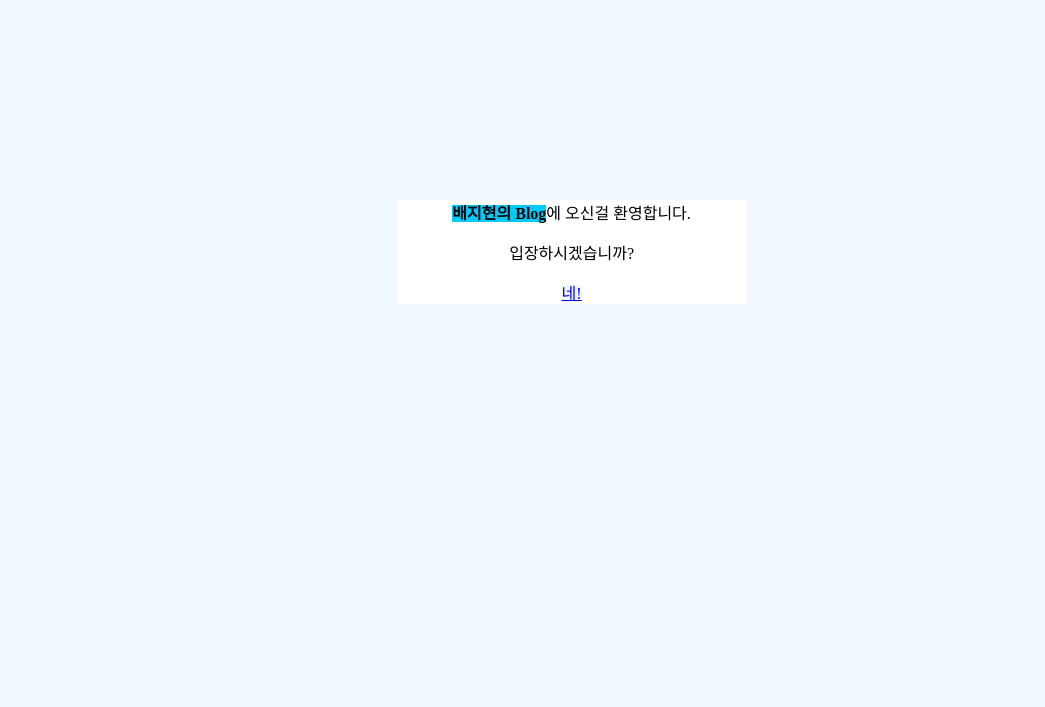
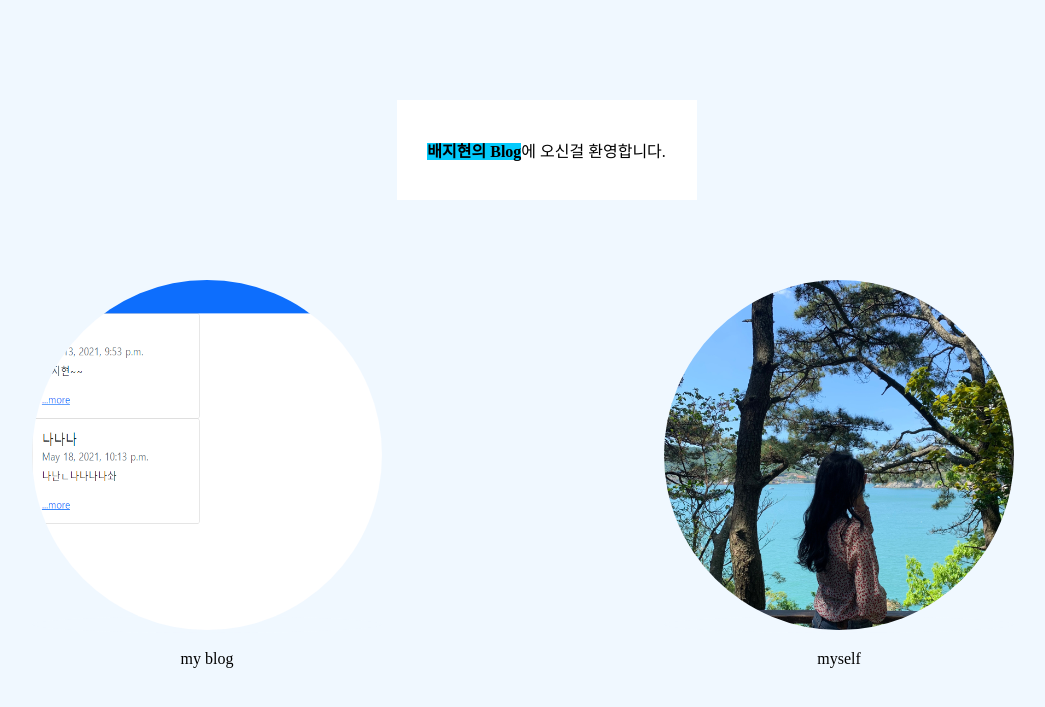
Before and after one commit to Bae-jihyun/likelion_blogproject, a Django app: page / in a window 1280 px wide. Shown: the top 707 px of the page, without its empty margins (117-1162 px from the left). Run offline with Django 3.2, Linux system fonts and the light colour scheme.

Commit message:
intro수정

```diff
--- a/blogproject/blog/static/css/intro.css
+++ b/blogproject/blog/static/css/intro.css
@@ -1,24 +1,45 @@
-*{
+* {
   background-color: aliceblue;
 }
 
-.main{
+.top {
   text-align: center;
-    margin: 200px 500px 200px 40%;
+  margin: 100px 500px 80px 40%;
   width: 350px;
-    border-radius: 180%;
 }
-input{
+input {
   width: 50px;
 }
-p, input{
+p,
+input {
   background-color: inherit;
 }
-strong{
-    background-color:#03cafc;
-
+strong {
+  background-color: #03cafc;
 }
 
 .banner {
   background-color: white;
+  width: 300px;
+  height: 100px;
+  display: table-cell;
+  vertical-align: middle;
 }
+
+.left :nth-child(1) {
+  width: 350px;
+  height: 350px;
+  border-radius: 90%;
+}
+.right :first-child {
+  width: 350px;
+  border-radius: 90%;
+}
+p {
+  text-align: center;
+}
+.bottom {
+  display: flex;
+  flex-direction: row;
+  justify-content: space-around;
+}
--- a/blogproject/blog/templates/intro.html
+++ b/blogproject/blog/templates/intro.html
@@ -9,11 +9,19 @@
         <link rel="stylesheet" href="{% static 'css/intro.css'%}">
     </head>
     <body>
-        <div class = "main">
+        <div class = "top">
             <div class="banner">
                 <p><strong>배지현의 Blog</strong>에 오신걸 환영합니다.</p>
-                <p>입장하시겠습니까?</p>
-                <a href="{% url 'home' %}">네!</a>
+            </div>
+        </div>
+        <div class = "bottom">
+            <div class ="left">
+                <a href="{% url 'home' %}"><img src="{% static 'images/blog.png' %}"></a>
+                <p class ="text">my blog</p>
+            </div>
+            <div class ="right">
+                <a href="{% url 'myself' %}"><img src="{% static 'images/myself.jpg' %}"></a>
+                <p> myself</p>
             </div>
         </div>
     </body>
--- a/myvenv/Scripts/django-admin.py
+++ b/myvenv/Scripts/django-admin.py
@@ -1,4 +1,4 @@
-#!c:\users\ey611\onedrive\바탕 화면\blogproject\myvenv\scripts\python.exe
+#!c:\users\ey611\onedrive\바탕 화면\likelion_blogproject\myvenv\scripts\python.exe
 # When the django-admin.py deprecation ends, remove this script.
 import warnings
 
```
Also changed, not shown: blogproject/blog/static/images/blog.png (added), 7 other files. Lines whose indentation alone changed are shown as unchanged.
